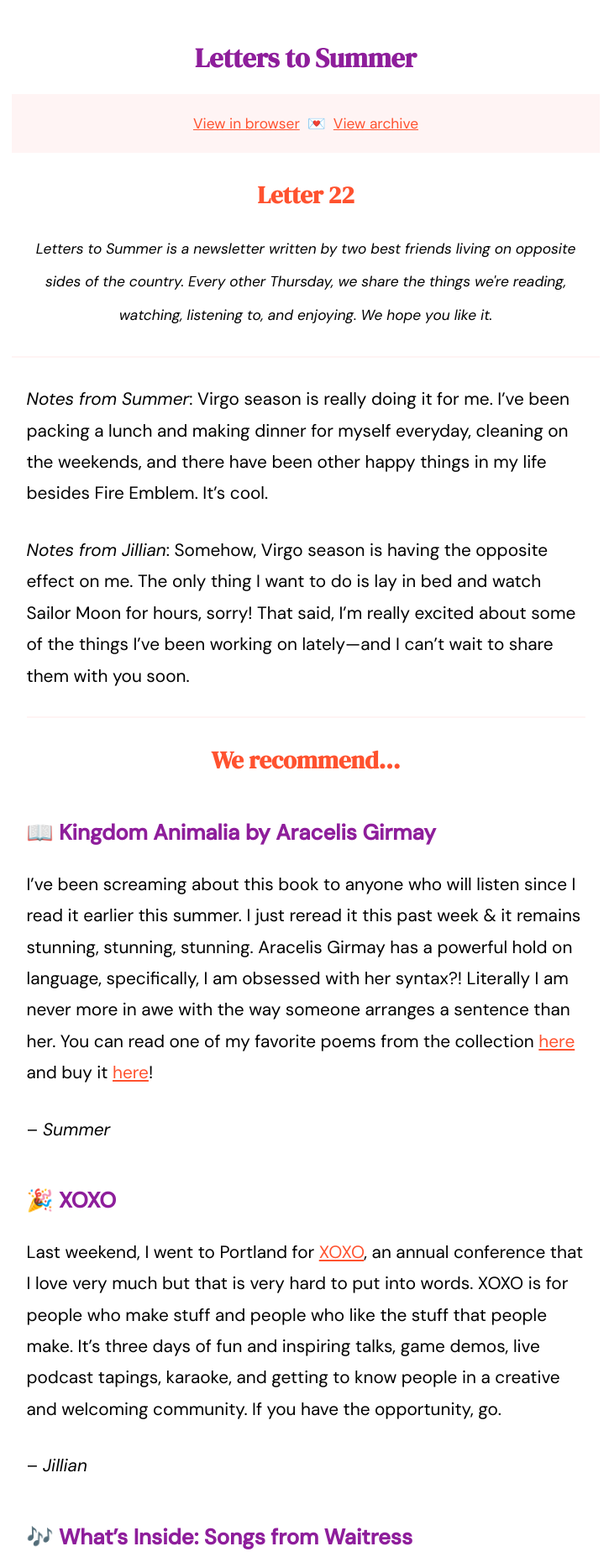
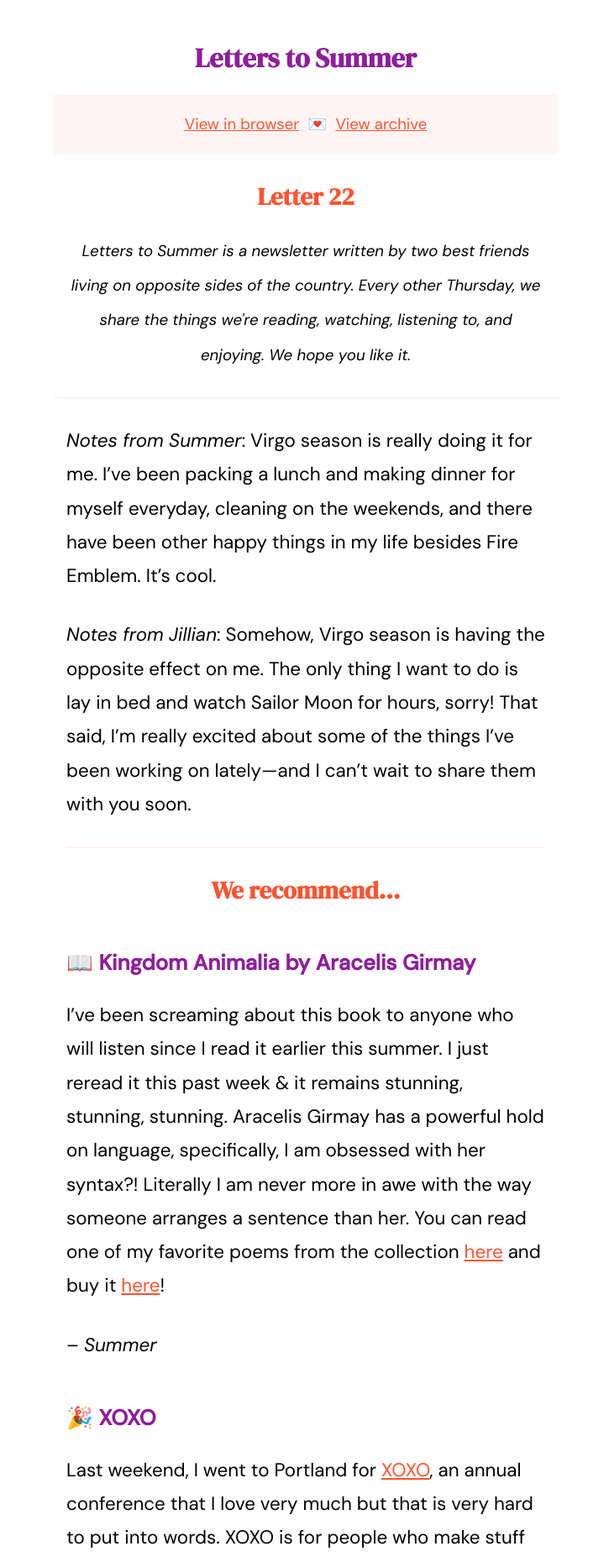
Before and after one commit to jilliangmeehan/letters-to-summer, a Jekyll site: the page built from emails/22.md, in a window 1280 px wide. Shown: the top 1860 px of the page at 84% size, without its empty margins (276-1001 px from the left). Built offline with Jekyll 4.4.1, drawn with Linux system fonts in a browser that asks for light colours.

Commit message:
email changes

```diff
--- a/_layouts/email.html
+++ b/_layouts/email.html
@@ -15,7 +15,7 @@
         padding: 2%;
         font-size: 100%;
         text-align: center;
-        max-width: 700px;
+        max-width: 600px;
       }
 
       h1 {
@@ -27,7 +27,7 @@
       h2 {
         font-family: 'DM Serif Display', Georgia, serif;
         color: #FF522F;
-        font-size: 1.8em;
+        font-size: 1.4em;
       }
 
       h3 {
@@ -35,7 +35,7 @@
         color: #8E1E9B;
         margin-top: 50px;
         text-align: left;
-        font-size: 1.6em;
+        font-size: 1.2em;
       }
 
       p {
@@ -43,7 +43,7 @@
         line-height: 180%;
         margin: 10px auto 30px auto;
         text-align: left;
-        font-size: 1.3em;
+        font-size: 1.1em;
       }
 
       a {
@@ -94,6 +94,12 @@
         text-align: center;
       }
 
+      @media screen and (min-width: 750px) {
+        h2 { font-size: 1.8em; }
+        h3 { font-size: 1.6em; }
+        p { font-size: 1.4em; }
+      }
+
     </style>
 
   </head>
```
Also changed, not shown: 2 other files.
